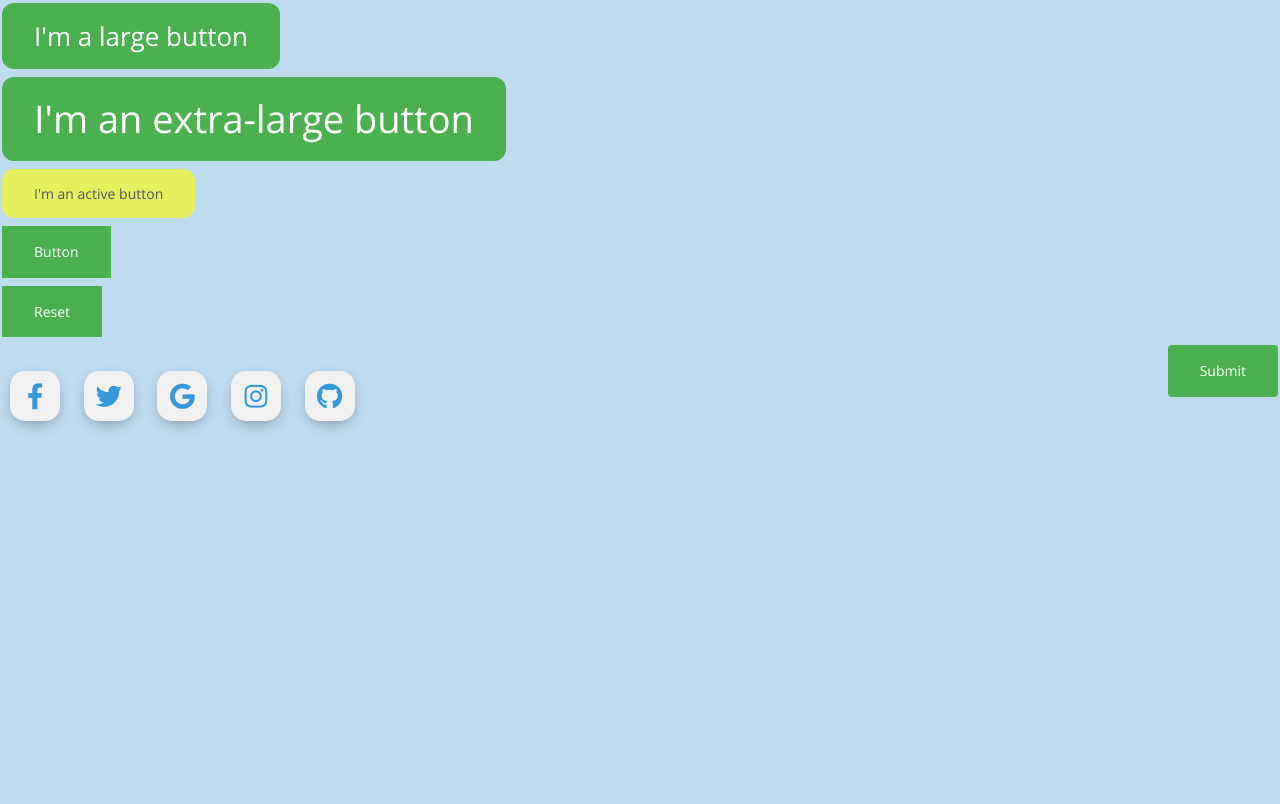
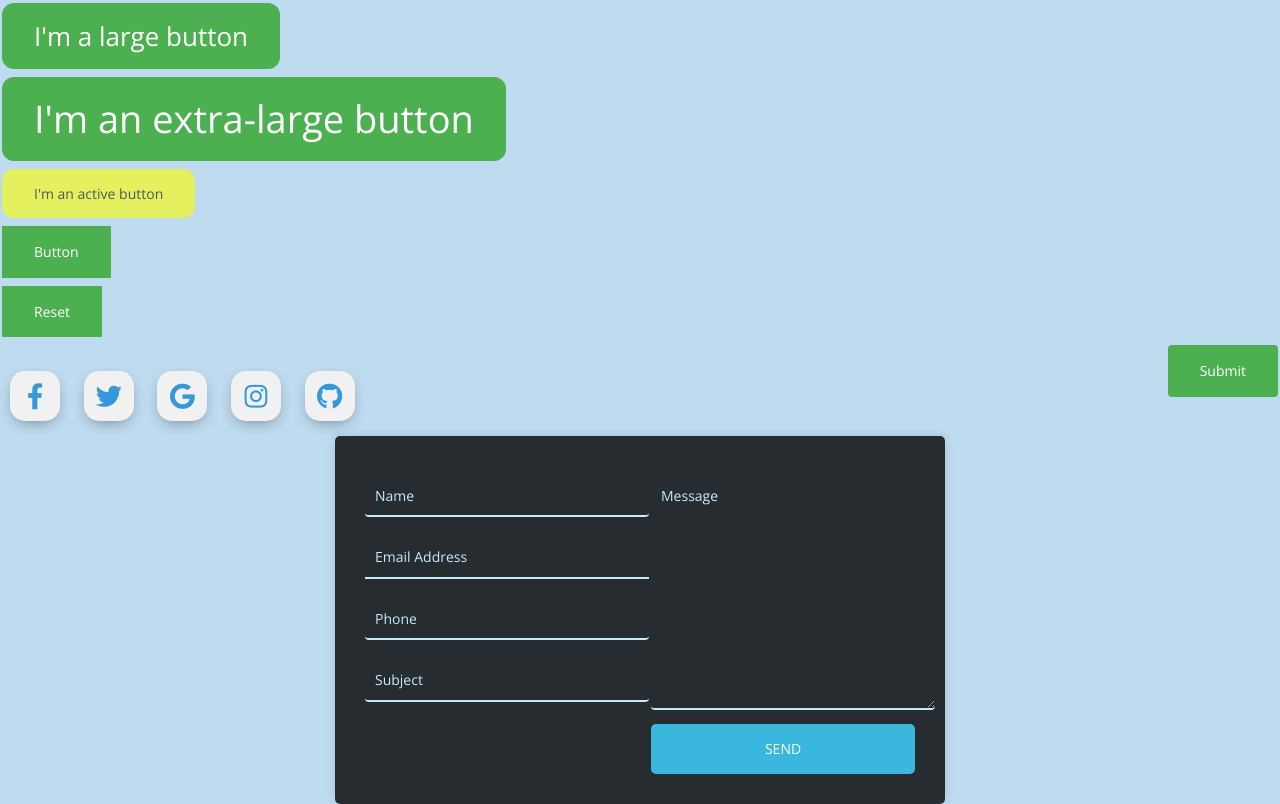
Before and after one commit to RodikYermak/Framework, a plain HTML site: page root/index.html in a window 1280 px wide. Shown: the part 2428-3232 px from the top of the page. Before the commit the page ends 2864 px from the top, so only its background shows below. Drawn offline with nearby package versions, Linux system fonts and the light colour scheme; a web font is replaced by a local one.

Commit message:
contact-form

```diff
--- a/root/index.html
+++ b/root/index.html
@@ -261,6 +261,18 @@
     </a>
     <br />
 
+    <div class="contact-form">
+      <div class="input-fields">
+        <input type="text" class="input" placeholder="Name" />
+        <input type="email" class="input" placeholder="Email Address" />
+        <input type="text" class="input" placeholder="Phone" />
+        <input type="text" class="input" placeholder="Subject" />
+      </div>
+      <div class="msg">
+        <textarea placeholder="Message"></textarea>
+        <div class="btn">Send</div>
+      </div>
+
     <!-- Link jQuery -->
     <script src="https://ajax.googleapis.com/ajax/libs/jquery/3.4.1/jquery.min.js"></script>
     <!-- Link JavaScript file  -->
--- /dev/null
+++ b/root/sass/4-modules/_contact-form.sass
@@ -0,0 +1,61 @@
+.contact-form
+    max-width: 550px
+    margin: 0 auto
+    background: rgba(0, 0, 0, 0.8)
+    padding: 30px
+    border-radius: 5px
+    display: flex
+    box-shadow: 0 0 10px rgba(0, 0, 0, 0.13)
+
+.input-fields
+    display: flex
+    flex-direction: column
+    margin-right: 4%
+
+
+.input-fields,
+.msg
+    width: 48%
+
+.input-fields .input,
+.msg textarea
+    margin: 10px 0
+    background: transparent
+    border: 0
+    border-bottom: 2px solid #c5ecfd
+    padding: 10px
+    color: #c5ecfd
+    width: 100%
+
+.msg textarea
+    height: 212px
+
+::-webkit-input-placeholder
+    color: #c5ecfd
+
+::-moz-input-placeholder
+    color: #c5ecfd
+
+
+::-ms-input-placeholder
+    color: #c5ecfd
+
+.btn
+    background: #39b7dd
+    text-align: center
+    padding: 15px
+    border-radius: 5px
+    color: #fff
+    cursor: pointer
+    text-transform: uppercase
+
+@media screen and (max-width: 760px)
+    .contact-form
+        flex-direction: column
+
+    .msg textarea
+        height: 80px
+
+    .input-fields,
+    .msg
+        width: 100%
--- a/root/sass/4-modules/_modules-dir.sass
+++ b/root/sass/4-modules/_modules-dir.sass
@@ -5,3 +5,4 @@
 
 // @import "_wrappedItems"
 @import "_navigation"
+@import "_contact-form"
```
Also changed, not shown: dist/css/main.min.css.
